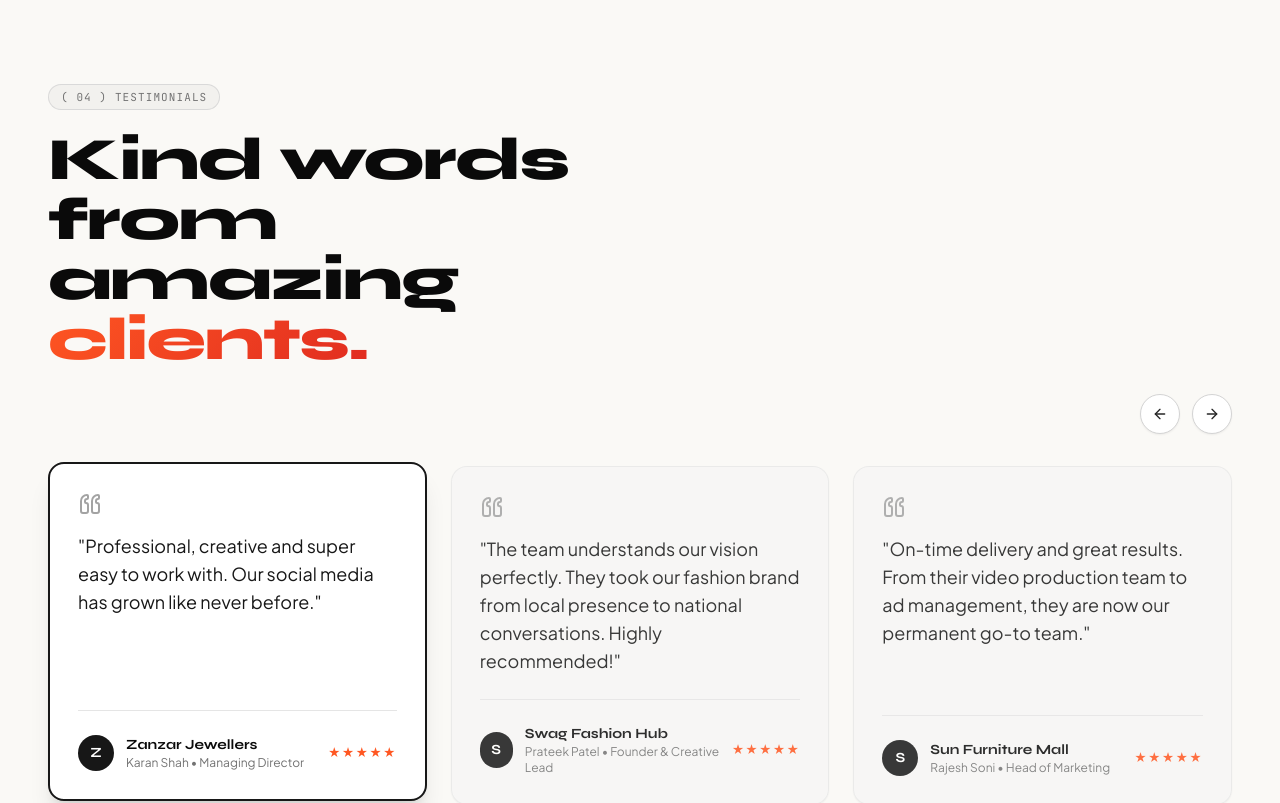
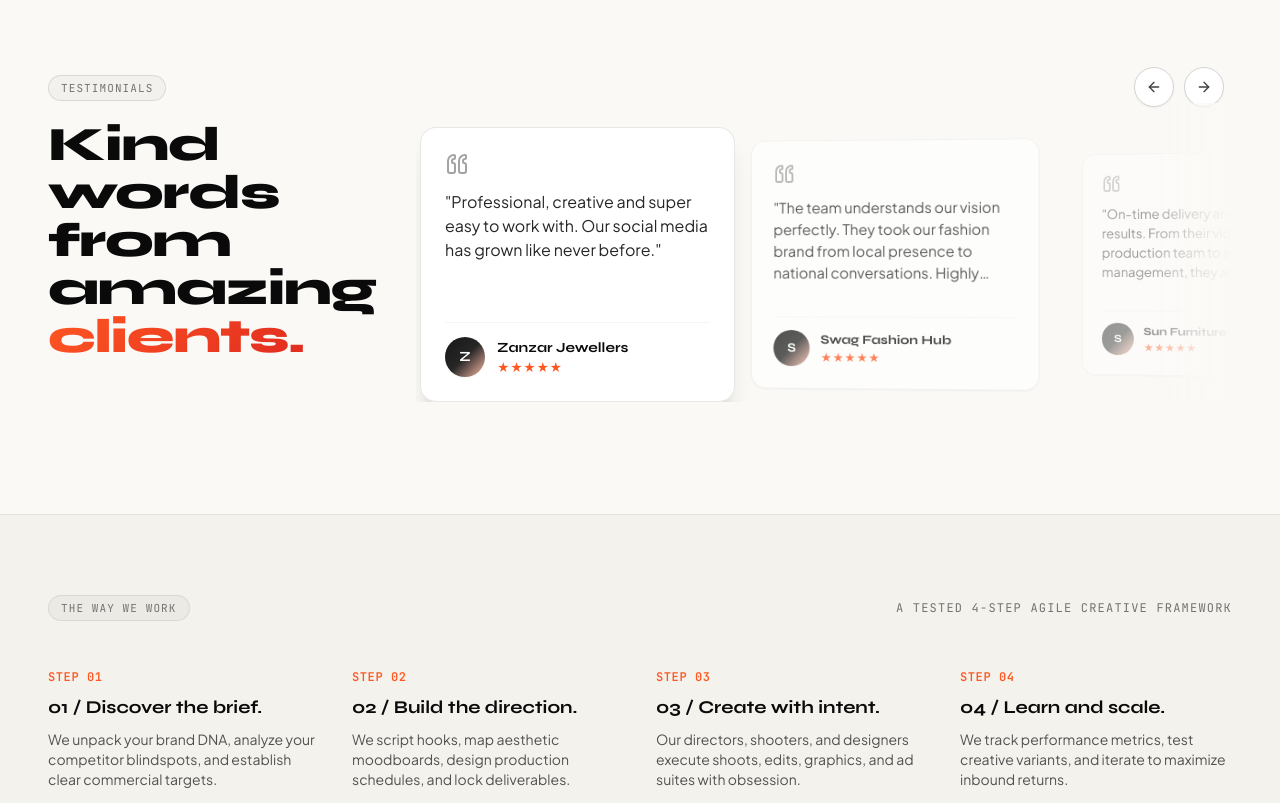
Before and after one commit to the-kalki/tdds, a React (Vite) app: page / in a window 1280 px wide. Shown: the part 3440-4243 px from the top of the page. Built offline with nearby package versions, Linux system fonts and the light colour scheme.

Commit message:
fix(testimonials): realign heading to global container and squeeze card dimensions for 3-card cascade

```diff
--- a/src/components/interactive/TestimonialSlider.tsx
+++ b/src/components/interactive/TestimonialSlider.tsx
@@ -1,96 +1,255 @@
-import React, { useState } from 'react';
+import React, { useState, useRef, useEffect, useCallback } from 'react';
 import { ArrowLeft, ArrowRight, Quote } from 'lucide-react';
 import { testimonialsData } from '../../content/siteContent';
+import type { Testimonial } from '../../types/content';
+import { useTilt } from '../../hooks/useTilt';
+
+interface TestimonialCardItemProps {
+  item: Testimonial;
+  isFeatured: boolean;
+  distance: number;
+  onSelect: () => void;
+  innerRef?: React.Ref<HTMLDivElement>;
+}
+
+const TestimonialCardItem: React.FC<TestimonialCardItemProps> = ({
+  item,
+  isFeatured,
+  distance,
+  onSelect,
+  innerRef,
+}) => {
+  const { ref: tiltRef, style: tiltStyle, handleMouseMove, handleMouseLeave } = useTilt(5);
+
+  // Stepped 3D Depth Scale & Opacity Cascade:
+  // - Distance 0: Main Featured Card (Scale 1.0, Opacity 100%, Z-index 10)
+  // - Distance 1: 1st Trailing Card (Scale 0.90, Opacity 75%, 3D depth, Z-index 5)
+  // - Distance 2: 2nd Trailing Card (Scale 0.80, Opacity 45%, 3D depth, Z-index 2) - At least half visible
+  // - Distance >= 3: Tucked away (Scale 0.70, Opacity 12%)
+  let opacity = 1;
+  let transform = 'perspective(1000px) rotateY(0deg) scale(1)';
+  let zIndex = 1;
+
+  if (distance === 0) {
+    opacity = 1;
+    transform = 'perspective(1000px) rotateY(0deg) scale(1)';
+    zIndex = 10;
+  } else if (distance === 1) {
+    opacity = 0.75;
+    transform = 'perspective(1000px) rotateY(-4deg) scale(0.90)';
+    zIndex = 5;
+  } else if (distance === 2) {
+    opacity = 0.45;
+    transform = 'perspective(1000px) rotateY(-8deg) scale(0.80)';
+    zIndex = 2;
+  } else if (distance >= 3) {
+    opacity = 0.12;
+    transform = 'perspective(1000px) rotateY(-12deg) scale(0.70)';
+    zIndex = 1;
+  } else {
+    // Left of active (scrolled past): partially dimmed
+    opacity = 0.35;
+    transform = 'perspective(1000px) rotateY(4deg) scale(0.92)';
+    zIndex = 1;
+  }
+
+  return (
+    <div
+      ref={innerRef}
+      role="button"
+      tabIndex={0}
+      aria-label={`View testimonial from ${item.brandName}`}
+      onClick={onSelect}
+      onKeyDown={(e) => {
+        if (e.key === 'Enter' || e.key === ' ') {
+          e.preventDefault();
+          onSelect();
+        }
+      }}
+      style={{
+        opacity,
+        transform,
+        transformOrigin: 'left center',
+        zIndex,
+      }}
+      className={`w-[80vw] sm:w-[270px] lg:w-[290px] xl:w-[315px] flex-shrink-0 cursor-pointer select-none focus:outline-none transition-all duration-500 ease-editorial ${
+        distance > 0 ? 'hover:opacity-100 hover:scale-[0.93]' : ''
+      }`}
+    >
+      {/* 3D Tilt Wrapper with Fluid Aurora Shader Border */}
+      <div
+        ref={tiltRef}
+        onMouseMove={handleMouseMove}
+        onMouseLeave={handleMouseLeave}
+        style={tiltStyle}
+        className={`card-aurora-glow group relative rounded-2xl transition-all duration-300 ${
+          isFeatured ? 'active-card shadow-xl' : 'shadow-sm hover:shadow-md'
+        }`}
+      >
+        {/* Inner Solid Card Body */}
+        <div
+          className={`relative z-10 rounded-2xl p-5 sm:p-6 flex flex-col justify-between min-h-[260px] sm:min-h-[275px] transition-colors duration-300 ${
+            isFeatured
+              ? 'bg-white border border-neutral-200/90'
+              : 'bg-white/85 hover:bg-white border border-neutral-200/60'
+          }`}
+        >
+          <div>
+            {/* Quotation Icon */}
+            <div className="text-neutral-300 mb-3.5">
+              <Quote className="w-5 h-5 sm:w-6 sm:h-6 rotate-180 text-neutral-400 group-hover:text-tdds-coral-start transition-colors duration-300" />
+            </div>
+
+            {/* Quote Content */}
+            <p className="text-neutral-800 text-sm sm:text-base font-normal leading-relaxed line-clamp-4">
+              "{item.quote}"
+            </p>
+          </div>
+
+          {/* Client Info Bar: Monogram + Name + 5 Stars Underneath */}
+          <div className="pt-3.5 border-t border-neutral-100 flex items-center gap-3">
+            {/* Monogram Badge */}
+            <div className="w-9 h-9 sm:w-10 sm:h-10 rounded-full bg-gradient-to-br from-neutral-900 via-neutral-800 to-tdds-coral-start/40 text-white font-display font-bold text-xs sm:text-sm flex items-center justify-center flex-shrink-0 shadow-sm">
+              {item.monogram}
+            </div>
+            <div className="min-w-0">
+              <h4 className="font-display font-bold text-xs sm:text-sm text-neutral-950 truncate">
+                {item.brandName}
+              </h4>
+              {/* 5-Star Rating in Aurora Coral */}
+              <div
+                className="text-tdds-coral-start text-[11px] sm:text-xs tracking-wider flex items-center gap-0.5 mt-0.5"
+                aria-label="5 star rating"
+              >
+                ★★★★★
+              </div>
+            </div>
+          </div>
+        </div>
+      </div>
+    </div>
+  );
+};
 
 export const TestimonialSlider: React.FC = () => {
-  const [activeIndex, setActiveIndex] = useState(0);
+  const cardCount = testimonialsData.length;
+  // Repeat items 3 times for seamless infinite sliding
+  const repeatedItems = [...testimonialsData, ...testimonialsData, ...testimonialsData];
+
+  // Start at middle copy
+  const [currentIndex, setCurrentIndex] = useState(cardCount);
+  const [isTransitioning, setIsTransitioning] = useState(true);
+  const [slideOffset, setSlideOffset] = useState(360);
+  const firstCardRef = useRef<HTMLDivElement>(null);
+
+  // Recalculate slide offset on mount & resize
+  const updateOffset = useCallback(() => {
+    if (firstCardRef.current) {
+      const parent = firstCardRef.current.parentElement;
+      const gap = parent
+        ? parseFloat(window.getComputedStyle(parent).columnGap || window.getComputedStyle(parent).gap) || 16
+        : 16;
+      setSlideOffset(firstCardRef.current.offsetWidth + gap);
+    }
+  }, []);
+
+  useEffect(() => {
+    updateOffset();
+    window.addEventListener('resize', updateOffset);
+    return () => window.removeEventListener('resize', updateOffset);
+  }, [updateOffset]);
+
+  // Turn transitions back on after boundary snaps
+  useEffect(() => {
+    if (!isTransitioning) {
+      const raf = requestAnimationFrame(() => {
+        requestAnimationFrame(() => {
+          setIsTransitioning(true);
+        });
+      });
+      return () => cancelAnimationFrame(raf);
+    }
+  }, [isTransitioning]);
 
   const prev = () => {
-    setActiveIndex((current) => (current === 0 ? testimonialsData.length - 1 : current - 1));
+    setIsTransitioning(true);
+    setCurrentIndex((curr) => curr - 1);
   };
 
   const next = () => {
-    setActiveIndex((current) => (current === testimonialsData.length - 1 ? 0 : current + 1));
+    setIsTransitioning(true);
+    setCurrentIndex((curr) => curr + 1);
+  };
+
+  // Seamless boundary wrap on transition end
+  const handleTransitionEnd = () => {
+    if (currentIndex >= cardCount * 2) {
+      setIsTransitioning(false);
+      setCurrentIndex((curr) => curr - cardCount);
+    } else if (currentIndex < cardCount) {
+      setIsTransitioning(false);
+      setCurrentIndex((curr) => curr + cardCount);
+    }
   };
 
   return (
-    <div>
-      {/* Slider Controls Header on Desktop */}
-      <div className="flex items-center justify-end gap-3 mb-8">
+    <div className="w-full">
+      {/* Slider Controls Header - Top Right Navigation */}
+      <div className="flex items-center justify-end gap-2.5 mb-5 pr-1 sm:pr-2">
         <button
           onClick={prev}
           aria-label="Previous testimonial"
-          className="w-10 h-10 rounded-full border border-neutral-300 hover:border-neutral-900 bg-white flex items-center justify-center text-neutral-800 hover:text-black transition-all active:scale-95 shadow-sm"
+          className="w-10 h-10 rounded-full border border-neutral-300 hover:border-neutral-900 bg-white flex items-center justify-center text-neutral-700 hover:text-black transition-all active:scale-95 shadow-sm hover:shadow"
         >
           <ArrowLeft className="w-4 h-4" />
         </button>
         <button
           onClick={next}
           aria-label="Next testimonial"
-          className="w-10 h-10 rounded-full border border-neutral-300 hover:border-neutral-900 bg-white flex items-center justify-center text-neutral-800 hover:text-black transition-all active:scale-95 shadow-sm"
+          className="w-10 h-10 rounded-full border border-neutral-300 hover:border-neutral-900 bg-white flex items-center justify-center text-neutral-700 hover:text-black transition-all active:scale-95 shadow-sm hover:shadow"
         >
           <ArrowRight className="w-4 h-4" />
         </button>
       </div>
 
-      {/* Testimonials Cards Grid */}
-      <div className="grid grid-cols-1 md:grid-cols-3 gap-6">
-        {testimonialsData.map((item, idx) => {
-          const isFeatured = idx === activeIndex;
-          return (
-            <div
-              key={item.id}
-              role="button"
-              tabIndex={0}
-              aria-label={`View testimonial from ${item.clientName} of ${item.brandName}`}
-              onKeyDown={(e) => {
-                if (e.key === 'Enter' || e.key === ' ') {
-                  e.preventDefault();
-                  setActiveIndex(idx);
-                }
-              }}
-              onClick={() => setActiveIndex(idx)}
-              className={`rounded-2xl p-7 flex flex-col justify-between transition-all duration-300 cursor-pointer focus:outline-none focus-visible:ring-2 focus-visible:ring-neutral-950 ${
-                isFeatured
-                  ? 'bg-white border-2 border-neutral-900 shadow-xl -translate-y-1'
-                  : 'bg-neutral-100/70 border border-neutral-200/80 hover:bg-white hover:border-neutral-300 shadow-sm opacity-85 hover:opacity-100'
-              }`}
-            >
-              <div>
-                {/* Quote Icon */}
-                <div className="text-neutral-400 mb-4">
-                  <Quote className="w-6 h-6 rotate-180" />
-                </div>
+      {/* Testimonials Carousel Track with Soft Right-Edge Ivory Fade */}
+      <div className="relative overflow-hidden w-full py-6 -my-6 pl-1">
+        {/* Soft Right Ivory Gradient Overlay */}
+        <div
+          className="absolute right-0 top-0 bottom-0 w-12 sm:w-16 lg:w-20 bg-gradient-to-l from-tdds-ivory via-tdds-ivory/60 to-transparent pointer-events-none z-20"
+          aria-hidden="true"
+        />
 
-                {/* Quote Text */}
-                <p className="text-neutral-900 text-base sm:text-lg font-normal leading-relaxed mb-6">
-                  "{item.quote}"
-                </p>
-              </div>
+        {/* Carousel Moving Track */}
+        <div
+          onTransitionEnd={handleTransitionEnd}
+          className="flex gap-4 sm:gap-4.5 will-change-transform"
+          style={{
+            transform: `translateX(-${currentIndex * slideOffset}px)`,
+            transition: isTransitioning
+              ? 'transform 500ms cubic-bezier(0.16, 1, 0.3, 1)'
+              : 'none',
+          }}
+        >
+          {repeatedItems.map((item, idx) => {
+            const distance = idx - currentIndex;
+            const isFeatured = distance === 0;
 
-              {/* Client Info and Monogram */}
-              <div className="pt-6 border-t border-neutral-200 flex items-center justify-between">
-                <div className="flex items-center gap-3">
-                  <div className="w-9 h-9 rounded-full bg-neutral-900 text-white font-display font-bold text-sm flex items-center justify-center">
-                    {item.monogram}
-                  </div>
-                  <div>
-                    <h4 className="font-display font-bold text-sm text-neutral-950">
-                      {item.brandName}
-                    </h4>
-                    <p className="text-xs text-neutral-500 font-sans">
-                      {item.clientName} {item.clientRole ? `• ${item.clientRole}` : ''}
-                    </p>
-                  </div>
-                </div>
-
-                <div className="text-tdds-coral-start text-xs tracking-widest" aria-label="5 star rating">
-                  ★★★★★
-                </div>
-              </div>
-            </div>
-          );
-        })}
+            return (
+              <TestimonialCardItem
+                key={`${item.id}-${idx}`}
+                innerRef={idx === 0 ? firstCardRef : undefined}
+                item={item}
+                isFeatured={isFeatured}
+                distance={distance}
+                onSelect={() => {
+                  setIsTransitioning(true);
+                  setCurrentIndex(idx);
+                }}
+              />
+            );
+          })}
+        </div>
       </div>
     </div>
   );
--- a/src/components/sections/TestimonialsSection.tsx
+++ b/src/components/sections/TestimonialsSection.tsx
@@ -4,20 +4,25 @@ import { TestimonialSlider } from '../interactive/TestimonialSlider';
 
 export const TestimonialsSection: React.FC = () => {
   return (
-    <section id="testimonials" className="py-24 lg:py-32 bg-tdds-ivory text-neutral-950 relative">
+    <section id="testimonials" className="py-20 lg:py-28 bg-tdds-ivory text-neutral-950 relative overflow-hidden">
+      {/* Aligned with standard global site container (matches Hero, Bento, Works, etc.) */}
       <div className="max-w-site mx-auto px-4 sm:px-6 lg:px-12">
-        {/* Header */}
-        <div className="max-w-xl mb-6">
+        <div className="flex flex-col lg:flex-row items-start gap-8 lg:gap-10 xl:gap-12">
+          {/* Left Column: Heading Lockup (Strictly aligned with site grid) */}
+          <div className="w-full lg:w-[280px] xl:w-[320px] flex-shrink-0 flex flex-col items-start pt-2">
             <SectionTag className="mb-5">
-            ( 04 ) TESTIMONIALS
+              TESTIMONIALS
             </SectionTag>
-          <h2 className="font-display font-black text-4xl sm:text-5xl lg:text-6xl tracking-tight leading-[1.05] text-neutral-950">
+            <h2 className="font-display font-black text-3xl sm:text-4xl lg:text-4xl xl:text-5xl tracking-tight leading-[1.08] text-neutral-950">
               Kind words from amazing <span className="text-gradient-coral">clients.</span>
             </h2>
           </div>
 
-        {/* Testimonial Slider & Cards */}
+          {/* Right Column: Squeezed Interactive Testimonials Slider (Accommodates 3 Cards) */}
+          <div className="w-full flex-1 min-w-0 overflow-hidden">
             <TestimonialSlider />
+          </div>
+        </div>
       </div>
     </section>
   );
```
Lines whose indentation alone changed are shown as unchanged.
